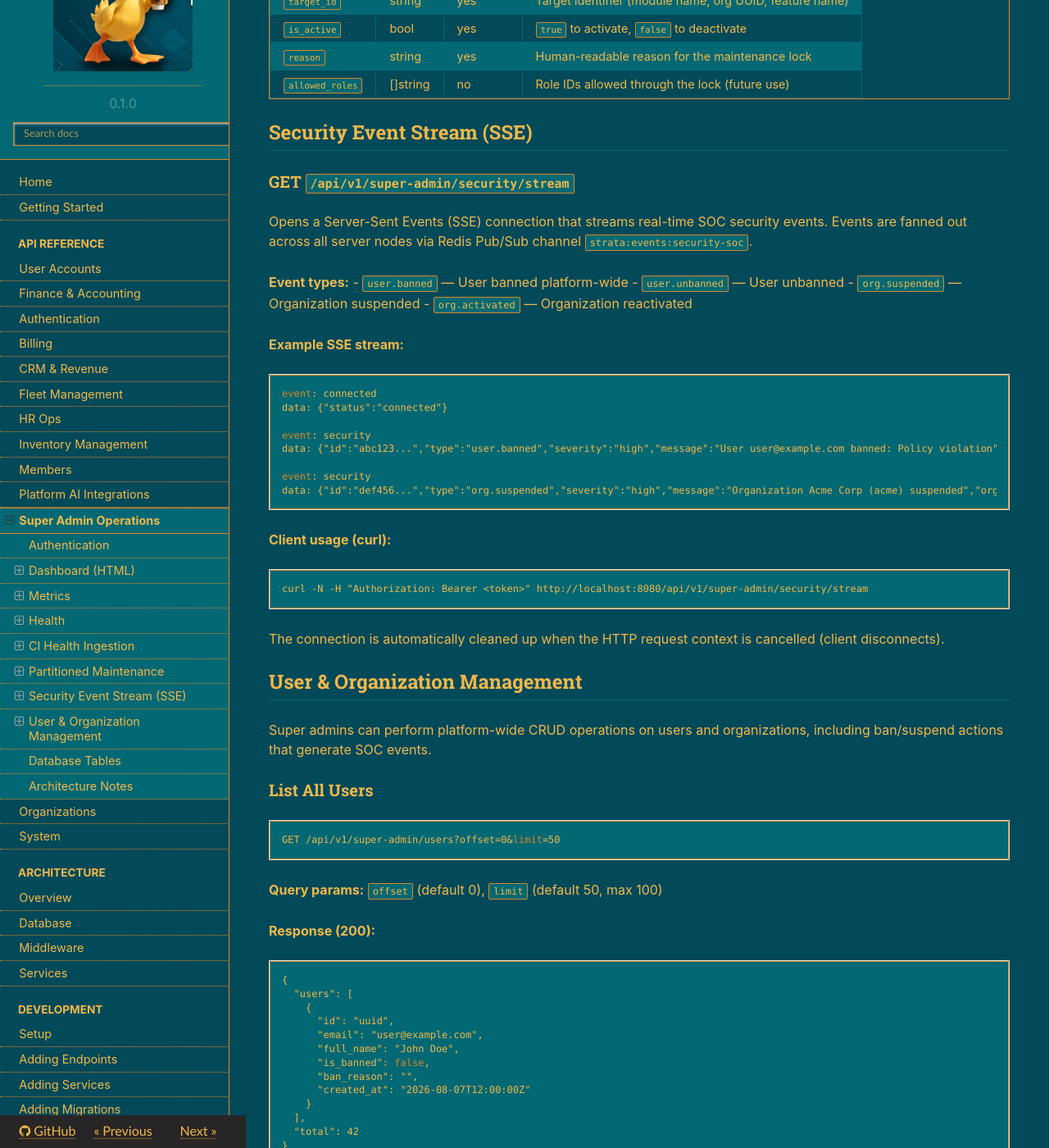
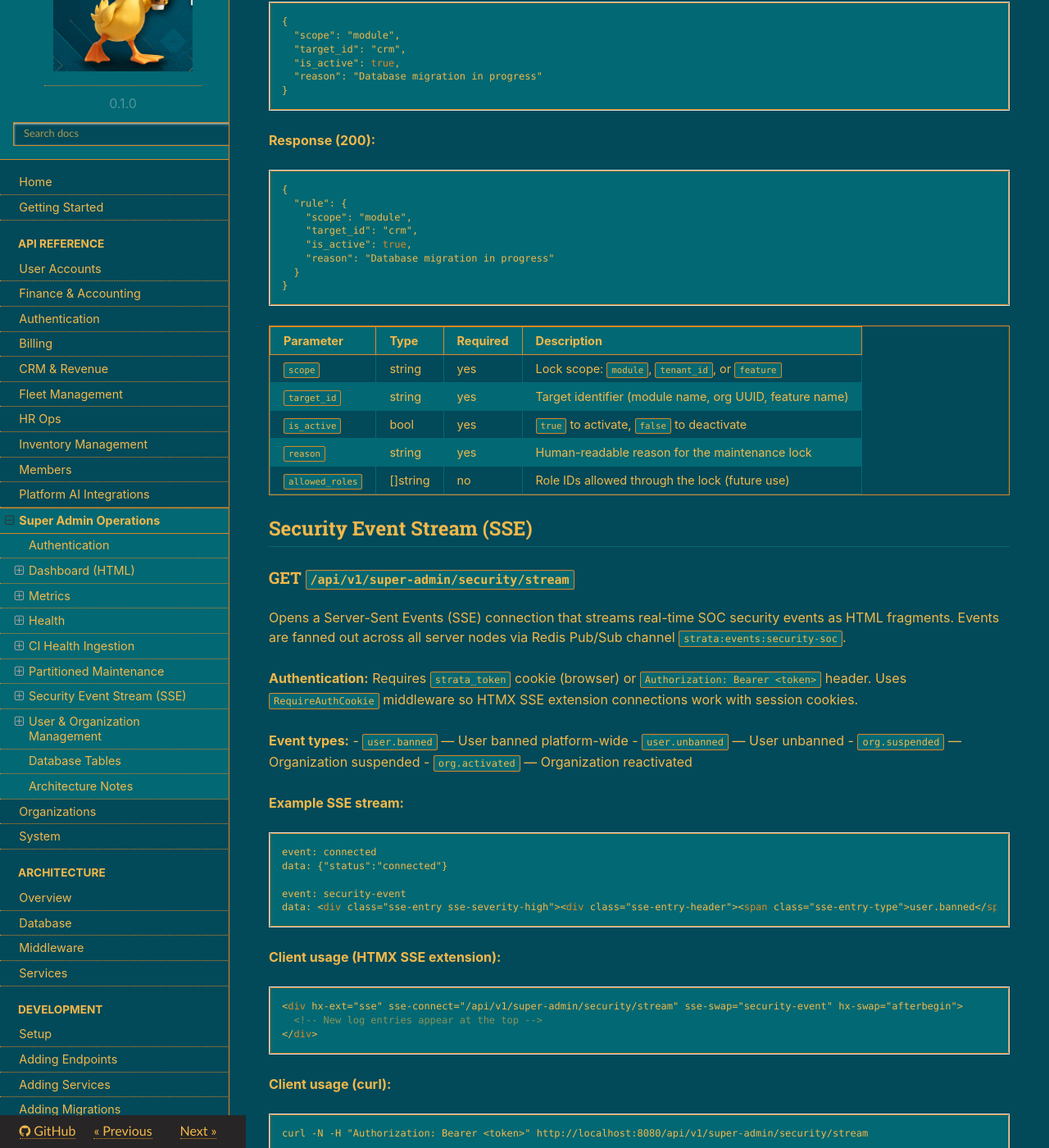
Before and after one commit to patiHash1/Strata-prototype, an MkDocs documentation site: the page built from documentation/api/super-admin.md, in a window 1280 px wide and 1400 px high, scrolled down 4947 px. Shown: the whole window at 82% size. Built offline with MkDocs 1.6.1, drawn with Linux system fonts in a browser that asks for light colours; nearby versions of some CDN libraries; some of the changed text lies outside the part shown.

Commit message:
Fixed Redis sse subscriber issue to the front-end//super-admin dashboard and updated Documentation and readme

````diff
--- a/documentation/api/super-admin.md
+++ b/documentation/api/super-admin.md
@@ -77,6 +77,27 @@ Returns aggregated system telemetry in JSON format including runtime stats, data
     "recent_panics": []
   }
 }
+```
+
+### GET `/api/v1/super-admin/metrics/fragment`
+
+Returns the MetricsGrid as an HTML fragment (no layout shell) for HTMX polling. The dashboard's metrics grid polls this endpoint every 5 seconds.
+
+**Response (200):** `text/html`
+```html
+<div id="metrics-grid" class="metrics-grid">
+  <div class="card">...</div>  <!-- Runtime Memory -->
+  <div class="card">...</div>  <!-- DB Connections -->
+  <div class="card">...</div>  <!-- Goroutines -->
+  <div class="card">...</div>  <!-- System Status -->
+</div>
+```
+
+**Client usage (HTMX):**
+```html
+<div hx-get="/api/v1/super-admin/metrics/fragment" hx-trigger="load, every 5s" hx-swap="outerHTML">
+  <!-- MetricsGrid renders here -->
+</div>
 ```
 
 ### GET `/api/v1/super-admin/metrics/prometheus`
@@ -213,7 +234,9 @@ Activates or deactivates a partitioned maintenance lock. Publishes a cache-inval
 
 ### GET `/api/v1/super-admin/security/stream`
 
-Opens a Server-Sent Events (SSE) connection that streams real-time SOC security events. Events are fanned out across all server nodes via Redis Pub/Sub channel `strata:events:security-soc`.
+Opens a Server-Sent Events (SSE) connection that streams real-time SOC security events as HTML fragments. Events are fanned out across all server nodes via Redis Pub/Sub channel `strata:events:security-soc`.
+
+**Authentication:** Requires `strata_token` cookie (browser) or `Authorization: Bearer <token>` header. Uses `RequireAuthCookie` middleware so HTMX SSE extension connections work with session cookies.
 
 **Event types:**
 - `user.banned` — User banned platform-wide
@@ -226,16 +249,29 @@ Opens a Server-Sent Events (SSE) connection that streams real-time SOC security
 event: connected
 data: {"status":"connected"}
 
-event: security
-data: {"id":"abc123...","type":"user.banned","severity":"high","message":"User user@example.com banned: Policy violation","user_id":"uuid","timestamp":"..."}
+event: security-event
+data: <div class="sse-entry sse-severity-high"><div class="sse-entry-header"><span class="sse-entry-type">user.banned</span><span class="badge badge-high">high</span><span class="sse-entry-ip">192.168.1.100</span><span class="sse-entry-time">12:34:56</span></div><p class="sse-entry-message">User user@example.com banned: Policy violation</p></div>
+```
 
-event: security
-data: {"id":"def456...","type":"org.suspended","severity":"high","message":"Organization Acme Corp (acme) suspended","org_id":"uuid","timestamp":"..."}
+**Client usage (HTMX SSE extension):**
+```html
+<div hx-ext="sse" sse-connect="/api/v1/super-admin/security/stream" sse-swap="security-event" hx-swap="afterbegin">
+  <!-- New log entries appear at the top -->
+</div>
 ```
 
 **Client usage (curl):**
 ```bash
 curl -N -H "Authorization: Bearer <token>" http://localhost:8080/api/v1/super-admin/security/stream
+```
+
+**Testing with mock events:**
+```sh
+# Publish 5 mock SOC events to Redis
+go run ./cmd/cli/publish-soc-events -count 5 -redis localhost:6379
+
+# Or using make:
+make testsoc
 ```
 
 The connection is automatically cleaned up when the HTTP request context is cancelled (client disconnects).
````
Also changed, not shown: README.md (+76 -8 lines), documentation/development/setup.md (+3 -2 lines), documentation/getting-started.md (+2 -1 lines), 6 other files.
